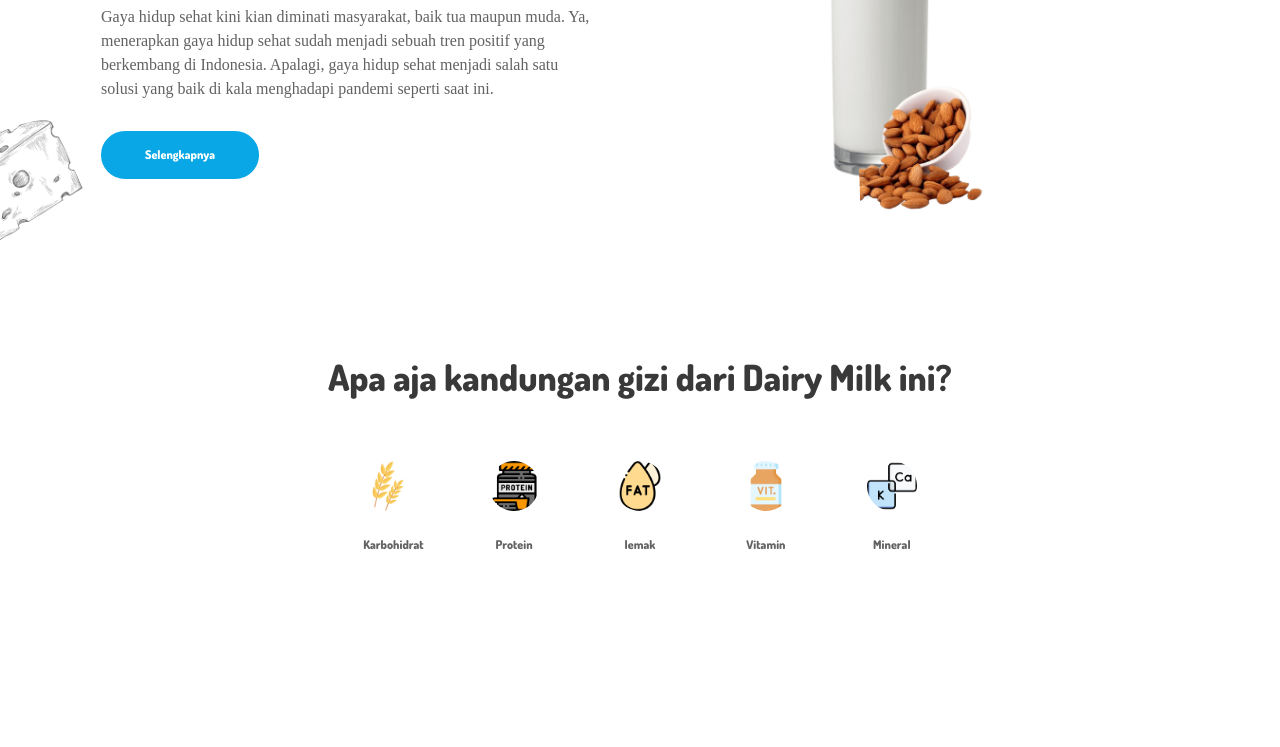
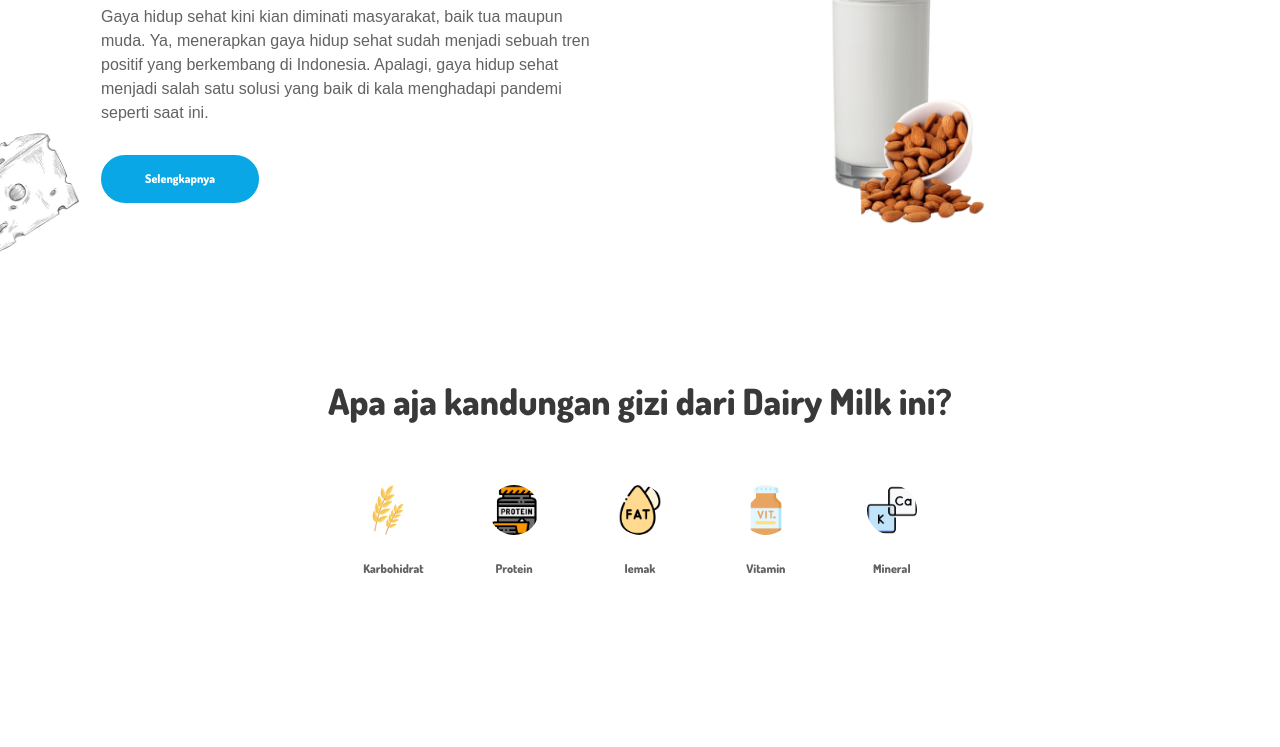
Before and after one commit to rema250500/Website_Gala_Milk, a plain HTML site: page Dairy.html in a window 1280 px wide. Shown: the part 353-1100 px from the top of the page. Drawn offline with Linux system fonts and the light colour scheme.

Commit message:
galamilk

```diff
--- a/Dairy.html
+++ b/Dairy.html
@@ -119,7 +119,7 @@
                 <div class="col-lg-6">
                     <div class="text-container">
                         <h3 style="font-family:Dosis;"><span class="turquoise" style="font-family:Dosis;">Tahukah kamu?</span>Ternyata susu memiliki banyak manfaat lohh bagi kesehatan kita..</h3>
-                            <p class="p-large" style="font-family:quicksand;">Gaya hidup sehat kini kian diminati masyarakat, baik tua maupun muda. Ya, menerapkan gaya hidup sehat sudah menjadi sebuah tren positif yang berkembang di Indonesia. Apalagi, gaya hidup sehat menjadi salah satu solusi yang baik di kala menghadapi pandemi seperti saat ini.</p>
+                            <p class="p-large" style="font-family:'Quicksand', sans-serif;">Gaya hidup sehat kini kian diminati masyarakat, baik tua maupun muda. Ya, menerapkan gaya hidup sehat sudah menjadi sebuah tren positif yang berkembang di Indonesia. Apalagi, gaya hidup sehat menjadi salah satu solusi yang baik di kala menghadapi pandemi seperti saat ini.</p>
                         <a class="btn-solid-lg page-scroll" style="font-family:dosis;" href="artikel_nutrisi.html.html">Selengkapnya</a>
                     </div> <!-- end of text-container -->
                 </div> <!-- end of col -->
```
